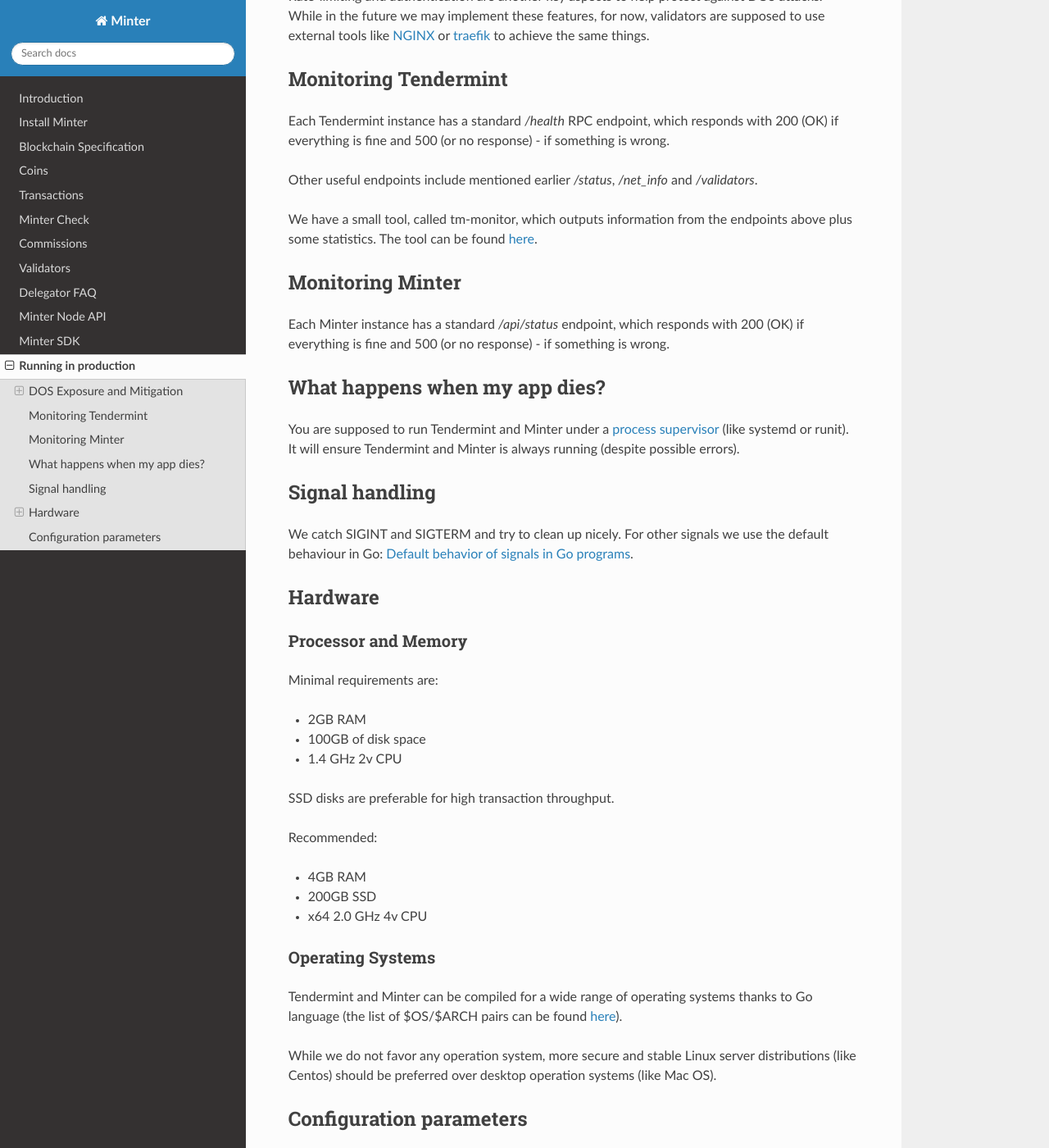
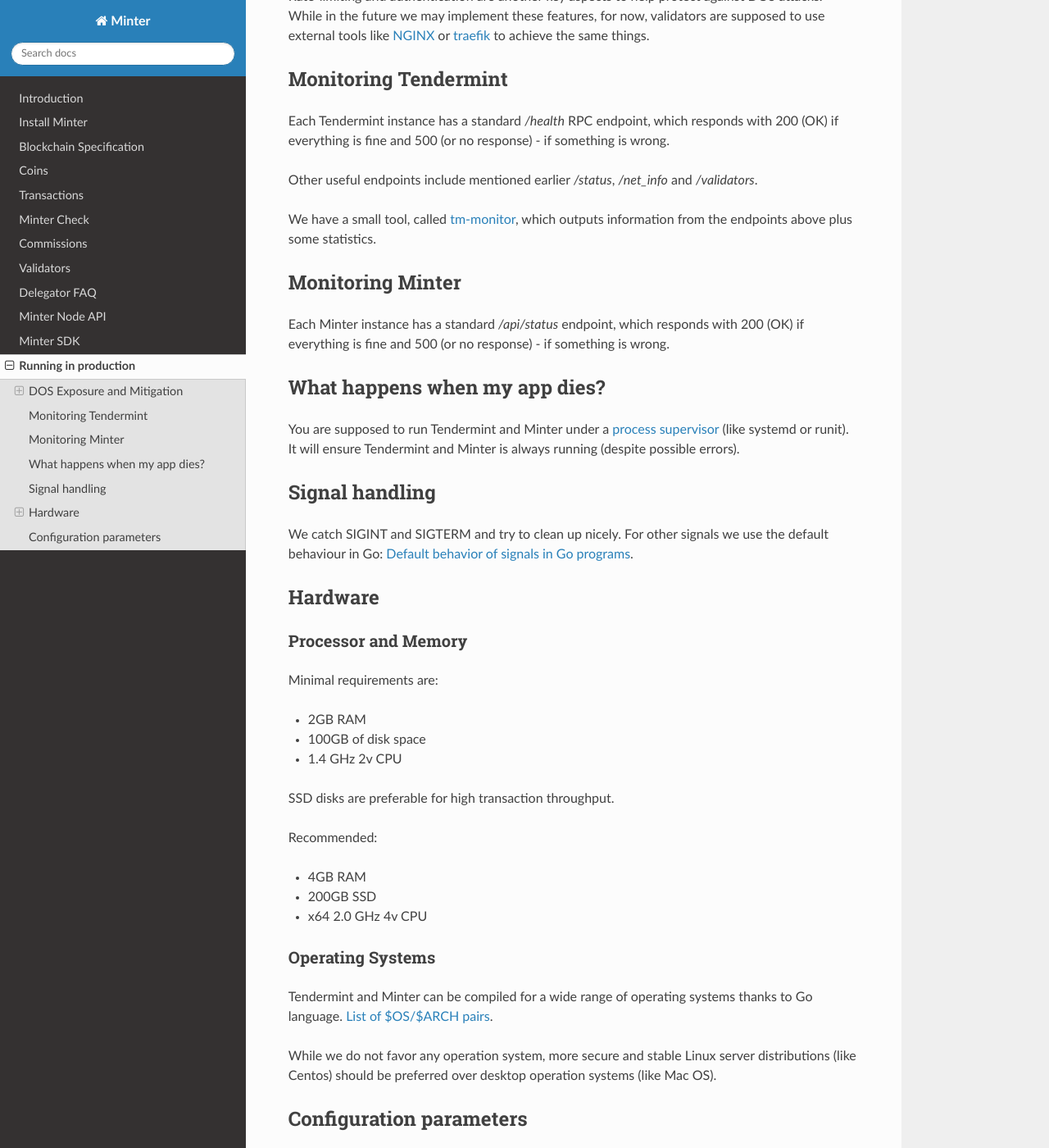
Before and after one commit to MinterTeam/minter-go-node, a Sphinx documentation site: the page built from docs/running-in-production.rst, in a window 1280 px wide and 1400 px high, scrolled down 551 px. Shown: the whole window at 82% size. Built offline with Sphinx 7.4.7 and the Read the Docs theme 2.0.0, drawn with Linux system fonts in a browser that asks for light colours; some of the changed text lies outside the part shown.

Commit message:
update docs

```diff
--- a/docs/coins.rst
+++ b/docs/coins.rst
@@ -25,7 +25,7 @@
 .. figure:: assets/coin-minter.png
     :width: 300px
 
-- **Coin name** - Name of a coin. Arbitrary string.
+- **Coin name** - Name of a coin. Arbitrary string up to 64 letters length.
 - **Coin symbol** - Symbol of a coin. Must be unique, alphabetic, uppercase, 3 to 10 letters length.
 - **Initial supply** - Amount of coins to issue. Issued coins will be available to sender account.
 - **Initial reserve** - Initial reserve in base coin.
--- a/docs/running-in-production.rst
+++ b/docs/running-in-production.rst
@@ -6,7 +6,7 @@
 
 Validators are supposed to setup `Sentry Node Architecture
 <https://blog.cosmos.network/tendermint-explained-bringing-bft-based-pos-to-the-public-blockchain-domain-f22e274a0fdb>`__
-to prevent Denial-of-service attacks. You can read more about it `here
+to prevent Denial-of-service attacks. `Read more about it
 <https://github.com/tendermint/aib-data/blob/develop/medium/TendermintBFT.md>`__.
 
 P2P
@@ -40,9 +40,9 @@
 Other useful endpoints include mentioned earlier `/status`, `/net_info` and
 `/validators`.
 
-We have a small tool, called tm-monitor, which outputs information from the
-endpoints above plus some statistics. The tool can be found `here
-<https://github.com/tendermint/tools/tree/master/tm-monitor>`__.
+We have a small tool, called `tm-monitor
+<https://github.com/tendermint/tools/tree/master/tm-monitor>`__, which outputs information from the
+endpoints above plus some statistics.
 
 
 Monitoring Minter
@@ -90,8 +90,8 @@
 ~~~~~~~~~~~~~~~~~
 
 Tendermint and Minter can be compiled for a wide range of operating systems thanks to Go
-language (the list of $OS/$ARCH pairs can be found `here
-<https://golang.org/doc/install/source#environment>`__).
+language. `List of $OS/$ARCH pairs
+<https://golang.org/doc/install/source#environment>`__.
 
 While we do not favor any operation system, more secure and stable Linux server
 distributions (like Centos) should be preferred over desktop operation systems
--- a/docs/transactions.rst
+++ b/docs/transactions.rst
@@ -150,7 +150,7 @@
         ConstantReserveRatio uint
     }
 
-| **Name** - Name of a coin. Arbitrary string.
+| **Name** - Name of a coin. Arbitrary string up to 64 letters length.
 | **Symbol** - Symbol of a coin. Must be unique, alphabetic, uppercase, 3 to 10 symbols length.
 | **InitialAmount** - Amount of coins to issue. Issued coins will be available to sender account.
 | **InitialReserve** - Initial reserve in BIP's.
```
